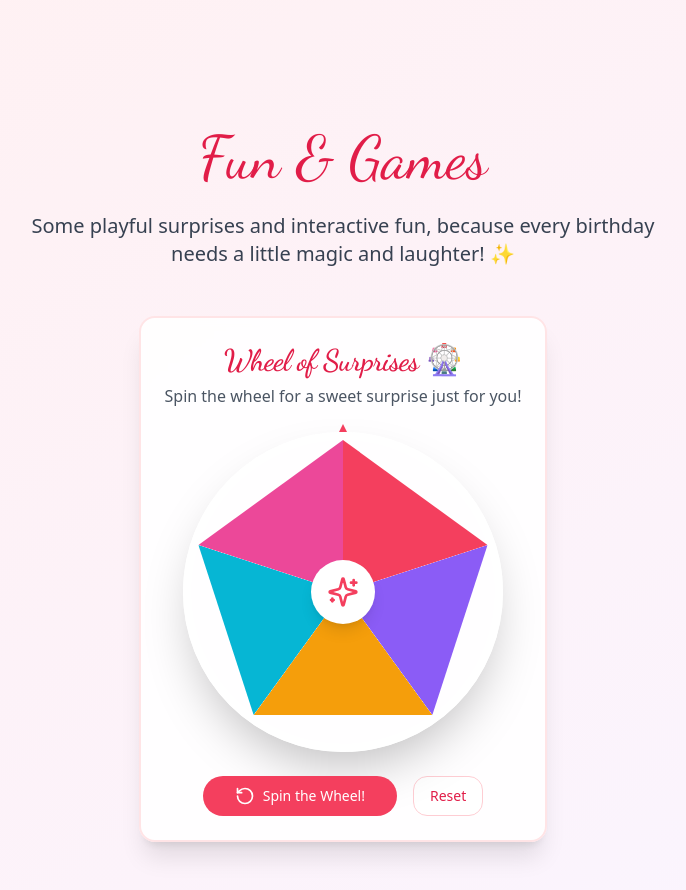
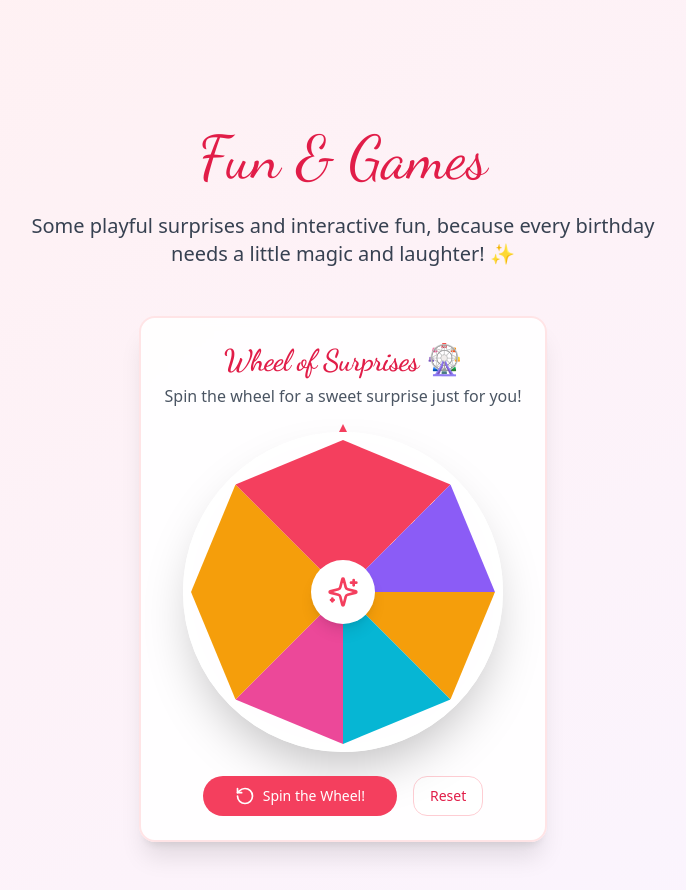
Before and after one commit to anishchaulagain/happy_birthday, a Next.js app: page /fun in a window 1280 px wide. Shown: the whole page, without its empty margins (297-983 px from the left). Built offline with nearby package versions, Linux system fonts and the light colour scheme.

Commit message:
added more to spin wheel and made sequential rather than random

```diff
--- a/components/SpinWheel.tsx
+++ b/components/SpinWheel.tsx
@@ -17,7 +17,7 @@ interface WheelSegment {
         description: string;
         image?: string;
         link?: string;
-        video? : string;
+        video?: string;
     };
 }
 
@@ -42,7 +42,7 @@ const wheelSegments: WheelSegment[] = [
         content: {
             type: 'joke',
             title: "Right side ko bottom corner bata geet off hunxa la",
-            description: "Yo chai aheley 2025-10-09 ko 8:02 ma tha paye ki geet off garna vanera icon banauna birsechu. Spin garda yo ayo vane chai tya tala right ma birthday geet off garna milne option xa hai. Ani hattar ma banako, tei vayera spin garda eutai patak patak aauna sakxa. There are 5 surprises hai. Gift chai chocolate diyesi😂"
+            description: "Yo chai aheley 2025-10-09 ko 8:02 ma tha paye ki geet off garna vanera icon banauna birsechu. Spin garda yo ayo vane chai tya tala right ma birthday geet off garna milne option xa hai. Ani hattar ma banako, tei vayera spin garda eutai patak patak aauna sakxa. There are around 7 special things hai. Gift chai chocolate diyesi😂"
         }
     },
     {
@@ -65,7 +65,7 @@ const wheelSegments: WheelSegment[] = [
         content: {
             type: 'gift',
             title: "A little Surprise",
-            description: "We're going somewhere after your exam. We’ll be chasing a golden glow and a silver farewell… just follow me.✨💎"
+            description: "We're going somewhere after your exam. Hint: We’ll be chasing a golden glow and a silver farewell… just follow me.✨💎"
         }
     },
 
@@ -79,7 +79,45 @@ const wheelSegments: WheelSegment[] = [
             title: "Redeemable Hug Coupon",
             description: "Good for one (1) extra long, extra warm, extra loving hug. No expiration date. Can be redeemed anytime, anywhere. Side effects may include excessive happiness 🫂💕"
         }
-    }
+    },
+    {
+        id: 6,
+        label: " Himalayan Java Unofficial Date",
+        color: "#f59e0b",
+        icon: <Music className="w-4 h-4" />,
+        content: {
+            type: 'video',
+            title: "First Jhut bolera lageko Unofficial Date",
+            description: "Hamro First Unofficial Date🤭 All thanks to mero sathi bhai ✨",
+            link: "https://res.cloudinary.com/dv9s1kiz2/video/upload/v1760016973/WhatsApp_Video_2025-10-09_at_19.20.35_d0ca9962_vulzia.mp4"
+        }
+    },
+    {
+        id: 7,
+        label: "First Visit to Kritipur Pul",
+        color: "#f59e0b",
+        icon: <Music className="w-4 h-4" />,
+        content: {
+            type: 'video',
+            title: "Random Capture at Nalagadi",
+            description: "Remember this day? First Visit to Kritipur ko pul, teo pani gala ma tape tasera🤦",
+            link: "https://res.cloudinary.com/dv9s1kiz2/video/upload/v1760016204/WhatsApp_Video_2025-10-09_at_19.06.56_64f293d7_otj6kn.mp4"
+        }
+    },
+    {
+        id: 8,
+        label: "First Shadow Pic Together",
+        color: "#f43f5e",
+        icon: <Camera className="w-4 h-4" />,
+        content: {
+            type: 'photo',
+            title: "Shadow Pic Together",
+            description: "Hamro cute shadow pic, but mero sathi samaj ma jaggu sanga khiceko vanera halla faileko thyo yo snap le garda🤦",
+            image: "https://res.cloudinary.com/dv9s1kiz2/image/upload/v1760021665/WhatsApp_Image_2025-10-09_at_20.38.34_8eb62275_hghmuq.jpg"
+        }
+    },
+
+
 ];
 
 export function SpinWheel() {
@@ -89,36 +127,27 @@ export function SpinWheel() {
     const [showResult, setShowResult] = useState(false);
     const wheelRef = useRef<HTMLDivElement>(null);
 
+    const [currentIndex, setCurrentIndex] = useState(0);
+
     const spinWheel = () => {
         if (isSpinning) return;
 
         setIsSpinning(true);
         setShowResult(false);
 
-        const spins = 3 + Math.random() * 3; // random full spins
         const segmentAngle = 360 / wheelSegments.length;
+        const nextIndex = (currentIndex + 1) % wheelSegments.length;
 
-        // Add randomness within segment range
-        const randomOffset = Math.random() * segmentAngle;
-
-        // Final rotation
-        const finalRotation = rotation + spins * 360 + randomOffset;
+        // Calculate the rotation needed to reach the next segment
+        const finalRotation = rotation + (360 - (nextIndex * segmentAngle)) + 360 * 3; // 3 full spins
 
         setRotation(finalRotation);
 
         setTimeout(() => {
             setIsSpinning(false);
-
-            // Normalize to 0–360
-            const normalizedRotation = finalRotation % 360;
-
-            // Calculate which segment the pointer lands on (top = 0 degrees)
-            const selectedIndex =
-                Math.floor((wheelSegments.length - normalizedRotation / segmentAngle)) %
-                wheelSegments.length;
-
-            setSelectedSegment(wheelSegments[selectedIndex]);
+            setSelectedSegment(wheelSegments[nextIndex]);
             setShowResult(true);
+            setCurrentIndex(nextIndex);
         }, 3000);
     };
 
@@ -271,7 +300,7 @@ export function SpinWheel() {
                                     )
                                 }
 
-                      {selectedSegment.content.type === 'video' && selectedSegment.content.link && (
+                                {selectedSegment.content.type === 'video' && selectedSegment.content.link && (
                                     <video
                                         src={selectedSegment.content.link}
                                         className="w-full h-[500px] sm:h-[600px] md:h-[700px] object-cover rounded-lg mb-4"
```
